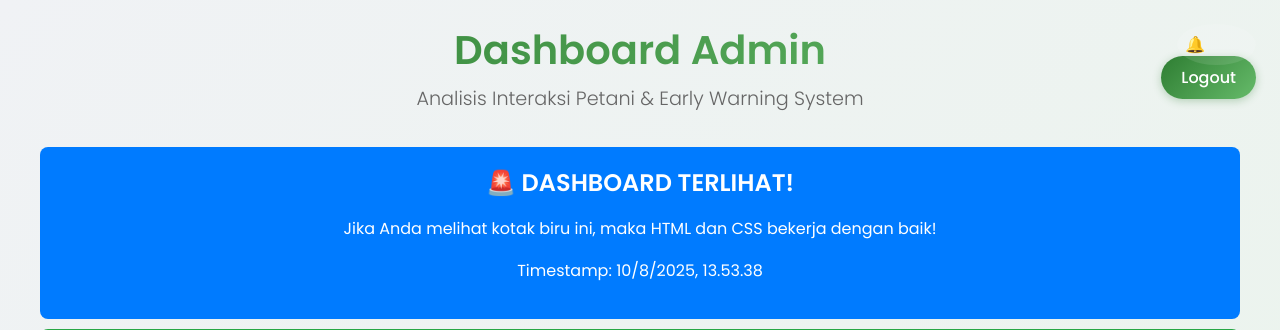
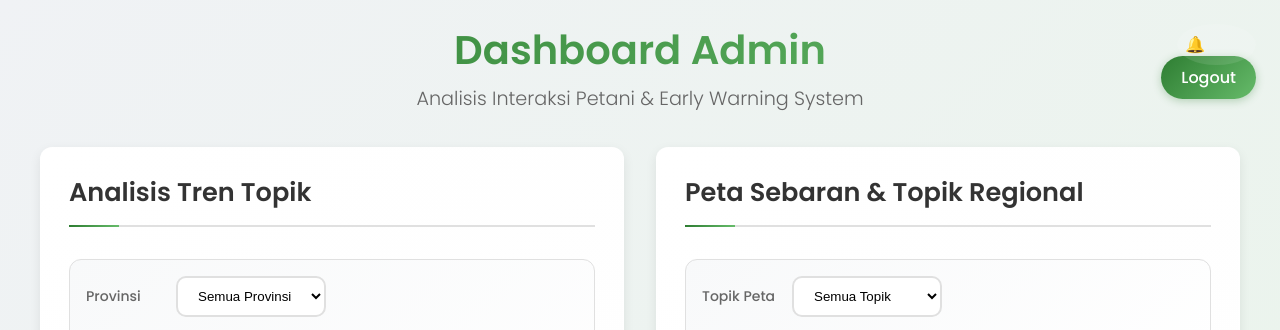
Before and after one commit to groupyid/anjay, a Flask app: page /dashboard_admin in a window 1280 px wide. Shown: the top 330 px of the page. Run offline with Flask 3, Linux system fonts and the light colour scheme; the visitor is signed in with stand-in values (Sample User, id 1); data that the repository does not hold is empty.

Commit message:
Remove debug elements from dashboard
🧹 Cleanup Complete:
✅ Removed green debug info box for DKI Jakarta
✅ Removed emergency timestamp script
✅ Removed debug console.log statements

🎯 Dashboard Now Clean:
- No more debug visual elements
- Professional appearance restored
- Debug functionality removed but core features intact
- Ready for production use

Dashboard is now clean and production-ready!

```diff
--- a/templates/dashboard_admin.html
+++ b/templates/dashboard_admin.html
@@ -361,30 +361,7 @@
         <!-- Overview Tab (Original Content) -->
         <div id="overview" class="tab-content active">
 
-            <!-- EMERGENCY VISIBLE TEST -->
-            <div style="background: #007bff; color: white; padding: 20px; margin: 10px 0; border-radius: 8px; text-align: center;">
-                <h2>🚨 DASHBOARD TERLIHAT!</h2>
-                <p>Jika Anda melihat kotak biru ini, maka HTML dan CSS bekerja dengan baik!</p>
-                <p>Timestamp: <span id="timestamp"></span></p>
-            </div>
 
-            <!-- DEBUG INFO FOR DKI JAKARTA -->
-            <div style="background: #28a745; color: white; padding: 15px; margin: 10px 0; border-radius: 8px;">
-                <h3>🔍 Debug Info for DKI Jakarta</h3>
-                <p><strong>Instructions:</strong></p>
-                <ol style="text-align: left; margin-left: 20px;">
-                    <li>Pilih "DKI Jakarta" di dropdown provinsi</li>
-                    <li>Buka browser console (F12)</li>
-                    <li>Lihat log messages untuk API calls dan responses</li>
-                    <li>Check if data contains Jakarta information</li>
-                </ol>
-                <p><strong>Expected Logs:</strong> 🏙️ Province changed → 📊 Chart API call → 🗺️ Map API call → API responses</p>
-            </div>
-
-            <script>
-                document.getElementById('timestamp').textContent = new Date().toLocaleString('id-ID');
-                console.log('🚨 EMERGENCY TEST: Dashboard HTML loaded at', new Date());
-            </script>
             {% if ews and ews|length > 0 %}
             <div class="card ews-card">
                 <h2>⚠️ Early Warning System</h2>
```
